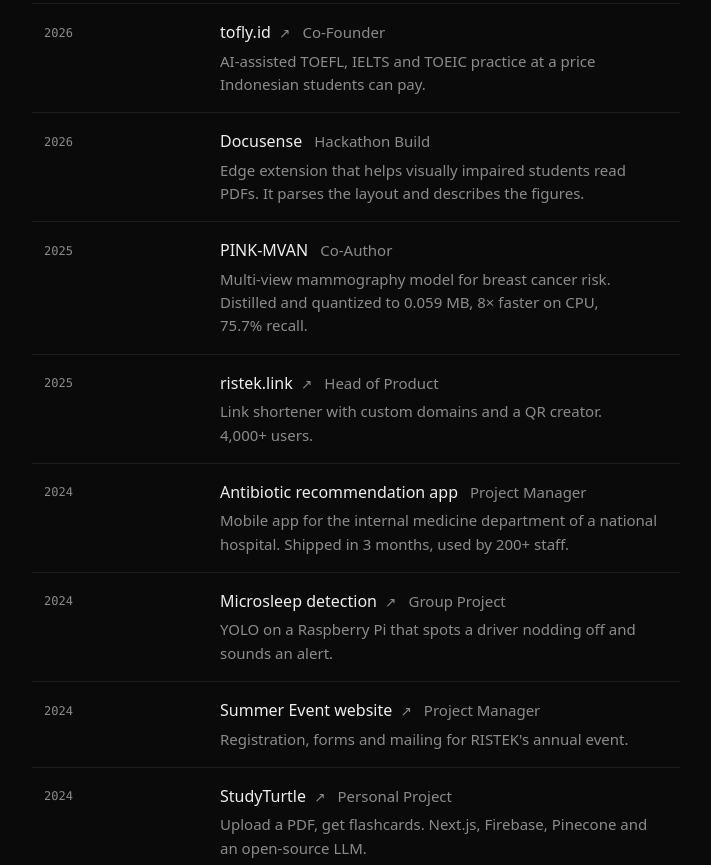
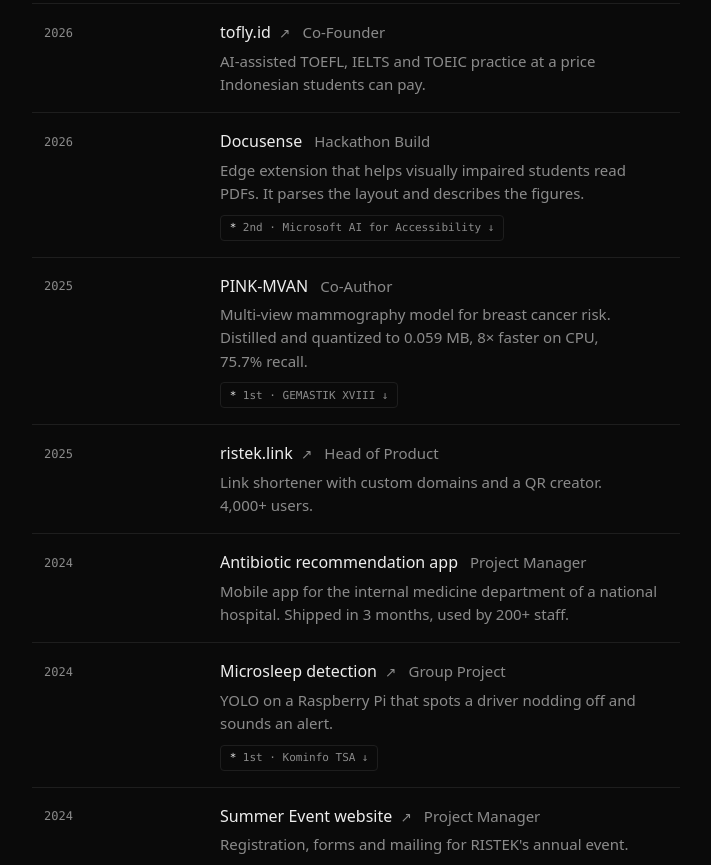
Before and after one commit to farrelrp/portfolio, an Astro site: page / in a window 1280 px wide. Shown: the part 1935-2800 px from the top of the page, without its empty margins (284-995 px from the left). Built offline with nearby package versions, Linux system fonts and the light colour scheme; Astro itself is replaced by a stand-in of ours.

Commit message:
Show award badges on award-winning projects
Docusense, PINK-MVAN and the microsleep project carry a small badge
naming the award. Clicking it scrolls to the award row and highlights
it. The CV view adds the same award at the end of each project line.

```diff
--- a/src/components/Cv.astro
+++ b/src/components/Cv.astro
@@ -80,7 +80,10 @@ const cvProjects = projects.filter((p) =>
               </p>
               <span>{p.date}</span>
             </div>
-            <p class="cv-note">{p.summary}</p>
+            <p class="cv-note">
+              {p.summary}
+              {p.award && <span class="cv-award"> {p.award.label.replace(" · ", " Place, ")}.</span>}
+            </p>
           </div>
         ))
       }
--- a/src/components/List.astro
+++ b/src/components/List.astro
@@ -35,6 +35,13 @@ const { id, entries } = Astro.props;
                 {e.role && <span class="row-role">{e.role}</span>}
               </p>
               <p class="row-summary">{e.summary}</p>
+              {e.award && (
+                <button type="button" class="award" data-jump={e.award.target} title="Jump to the award">
+                  <span class="award-star" aria-hidden="true">*</span>
+                  {e.award.label}
+                  <span class="award-arrow" aria-hidden="true">↓</span>
+                </button>
+              )}
             </div>
           </li>
         ))
--- a/src/data/profile.ts
+++ b/src/data/profile.ts
@@ -40,6 +40,8 @@ export type Entry = {
   id?: string;
   /** File in public/logos. Shown grey, in colour on hover. */
   logo?: string;
+  /** Award this project won. `target` is the id of the award row. */
+  award?: { label: string; target: string };
   /** Hide from the site list, keep in the CV. */
   cvOnly?: boolean;
 };
@@ -135,6 +137,7 @@ export const projects: Entry[] = [
   {
     title: "Docusense",
     role: "Hackathon Build",
+    award: { label: "2nd · Microsoft AI for Accessibility", target: "microsoft-hackathon" },
     date: "2026",
     summary:
       "Edge extension that helps visually impaired students read PDFs. It parses the layout and describes the figures.",
@@ -142,6 +145,7 @@ export const projects: Entry[] = [
   {
     title: "PINK-MVAN",
     role: "Co-Author",
+    award: { label: "1st · GEMASTIK XVIII", target: "gemastik" },
     date: "2025",
     summary:
       "Multi-view mammography model for breast cancer risk. Distilled and quantized to 0.059 MB, 8× faster on CPU, 75.7% recall.",
@@ -163,6 +167,7 @@ export const projects: Entry[] = [
   {
     title: "Microsleep detection",
     role: "Group Project",
+    award: { label: "1st · Kominfo TSA", target: "kominfo-tsa" },
     date: "2024",
     href: "http://bit.ly/DrowsinessProject",
     summary: "YOLO on a Raspberry Pi that spots a driver nodding off and sounds an alert.",
@@ -185,6 +190,7 @@ export const projects: Entry[] = [
 
 export const awards: Entry[] = [
   {
+    id: "microsoft-hackathon",
     title: "Microsoft ASEAN AI for Accessibility Hackathon",
     role: "2nd Place, National",
     date: "Jun 2026",
@@ -199,6 +205,7 @@ export const awards: Entry[] = [
     summary: "For PINK-MVAN.",
   },
   {
+    id: "kominfo-tsa",
     title: "Kominfo TSA Data Science Competition",
     role: "1st Place, National",
     date: "Nov 2024",
--- a/src/styles/global.css
+++ b/src/styles/global.css
@@ -442,6 +442,51 @@ button {
   font-size: 0.9375rem;
   text-wrap: pretty;
 }
+.award {
+  margin-top: 0.6rem;
+  display: inline-flex;
+  align-items: center;
+  gap: 0.4rem;
+  min-height: 1.6rem;
+  padding: 0 0.55rem;
+  border: 1px solid var(--rule);
+  border-radius: 4px;
+  font-family: var(--mono);
+  font-size: 0.6875rem;
+  color: var(--muted);
+  position: relative;
+  transition:
+    border-color 0.15s ease,
+    color 0.15s ease,
+    transform 0.12s ease;
+}
+/* 44px tap target without a taller badge */
+.award::after {
+  content: "";
+  position: absolute;
+  inset: -0.6rem 0;
+}
+.award:active {
+  transform: scale(0.97);
+}
+.award-star {
+  color: var(--fg);
+}
+.award-arrow {
+  transition: transform 0.18s ease;
+}
+@media (hover: hover) {
+  .award:hover {
+    border-color: var(--muted);
+    color: var(--fg);
+  }
+  .award:hover .award-arrow {
+    transform: translateY(2px);
+  }
+}
+.cv-award {
+  color: var(--fg);
+}
 .contact .about a {
   white-space: nowrap;
 }
```
